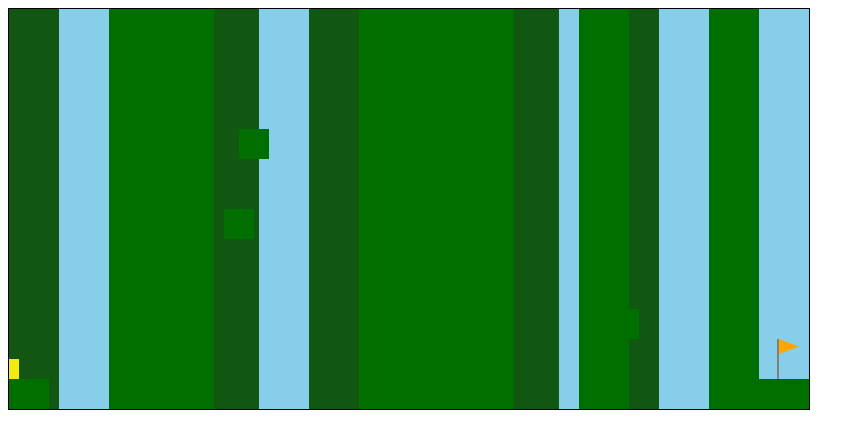
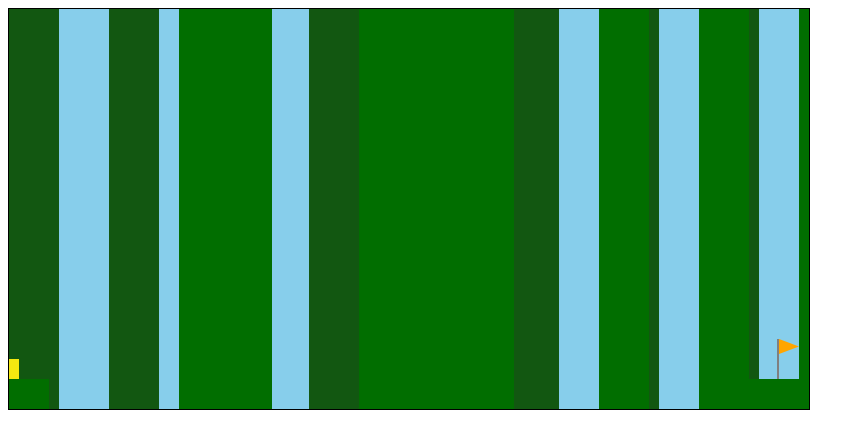
Before and after one commit to spenstock/website, a plain HTML site: page jungle.html in a window 1280 px wide. Shown: the whole page, without its empty margins (0-865 px from the left). Drawn offline with Linux system fonts and the light colour scheme.

Commit message:
fixed jungle so cool starting screen

```diff
--- a/jungle.html
+++ b/jungle.html
@@ -3,7 +3,7 @@
 Created using JS Bin
 http://jsbin.com
 
-Copyright (c) 2019 by spenstock (http://jsbin.com/velakat/5/edit)
+Copyright (c) 2019 by spenstock (http://jsbin.com/velakat/7/edit)
 
 Released under the MIT license: http://jsbin.mit-license.org
 -->
@@ -111,22 +111,23 @@ context.fillRect(0, 0, canvas.width, canvas.height);
 context.fillStyle = "#125711";
 
 context.fillRect(0-xPos/9, 0, 50, canvas.height);
-context.fillRect(100-(xPos/9), 0, 50, canvas.height);
-context.fillRect(200-(xPos/9), 0, 50, canvas.height);
-context.fillRect(300-(xPos/9), 0, 50, canvas.height);
-context.fillRect(400-(xPos/9), 0, 50, canvas.height);
-context.fillRect(500-(xPos/9), 0, 50, canvas.height);
-context.fillRect(600-(xPos/9), 0, 50, canvas.height);
-context.fillRect(700-(xPos/9), 0, 50, canvas.height);
-context.fillRect(800-(xPos/9), 0, 50, canvas.height);
-context.fillRect(900-(xPos/9), 0, 50, canvas.height);
-context.fillRect(1000-(xPos/9), 0, 50, canvas.height);
+context.fillRect(100-(xPos/12), 0, 50, canvas.height);
+context.fillRect(200-(xPos/18), 0, 50, canvas.height);
+context.fillRect(300-(xPos/12), 0, 50, canvas.height);
+context.fillRect(400-(xPos/12), 0, 50, canvas.height);
+context.fillRect(500-(xPos/12), 0, 50, canvas.height);
+context.fillRect(600-(xPos/12), 0, 50, canvas.height);
+context.fillRect(700-(xPos/12), 0, 50, canvas.height);
+context.fillRect(800-(xPos/12), 0, 50, canvas.height);
+context.fillRect(900-(xPos/12), 0, 50, canvas.height);
+context.fillRect(1000-(xPos/12), 0, 50, canvas.height);
 context.fillStyle = "#016E00";
-context.fillRect(100-(xPos/4.5), 0, 105, canvas.height);
+context.fillRect(170-(xPos/4.5), 0, 57, canvas.height);
+context.fillRect(223-(xPos/8), 0, 40, canvas.height);
 context.fillRect(350-(xPos/6), 0, 155, canvas.height);
-context.fillRect(700-(xPos/5), 0, 50, canvas.height);
-context.fillRect(570-(xPos/7), 0, 50, canvas.height);
-context.fillRect(800-(xPos/6), 0, 50, canvas.height);
+context.fillRect(690-(xPos/5), 0, 50, canvas.height);
+context.fillRect(590-(xPos/7), 0, 50, canvas.height);
+context.fillRect(790-(xPos/6), 0, 50, canvas.height);
 
 }
 
@@ -134,8 +135,8 @@ function platform() {
 // context.fillStyle = "854A13";
 createPlatform(230,120,30,30);
 createPlatform(215,200,30,30);
-createPlatform(170,160,30,30);
-createPlatform(150,300,30,30);
+createPlatform(180,160,30,30);
+createPlatform(170,300,30,30);
 createPlatform(600,300,30,30);
 createPlatform(0,370,40,40);
 createPlatform(740,370,60,40);
```
Also changed, not shown: editorsnotes.html (+0 -1 lines).
